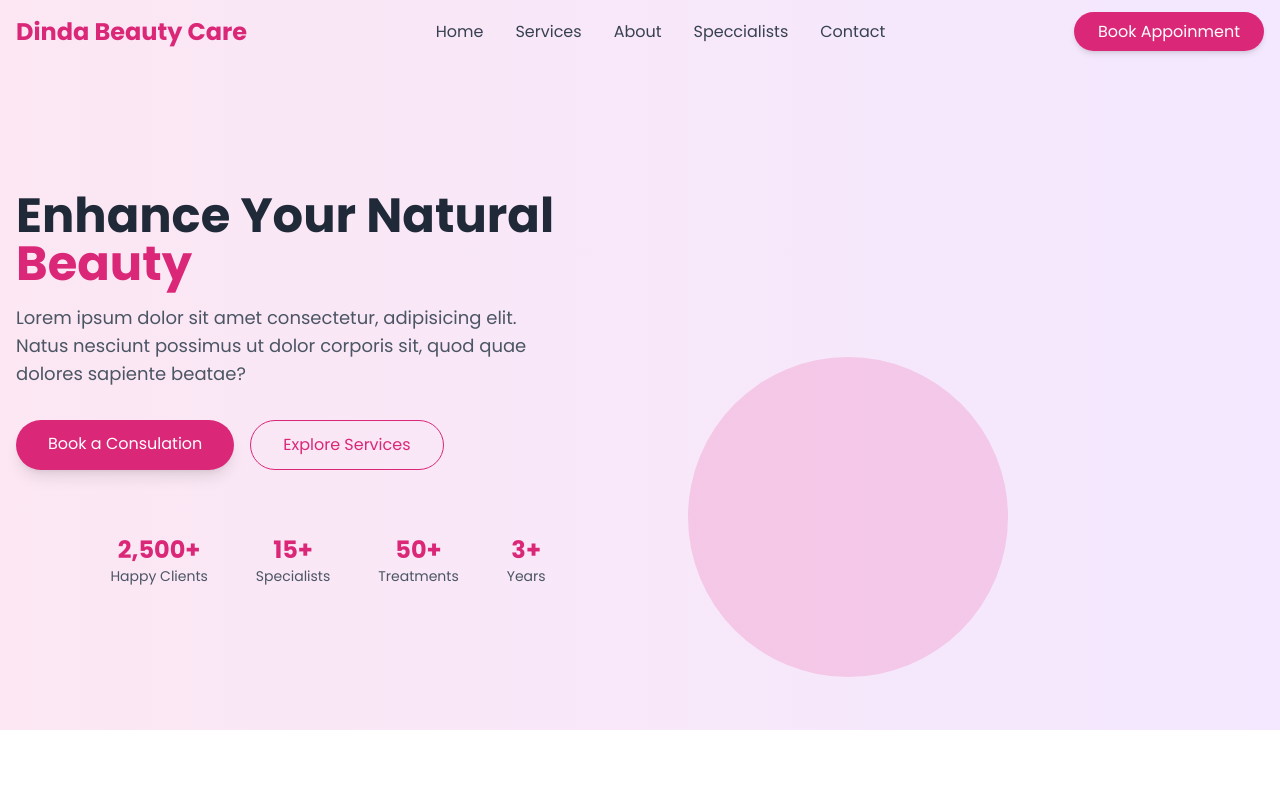
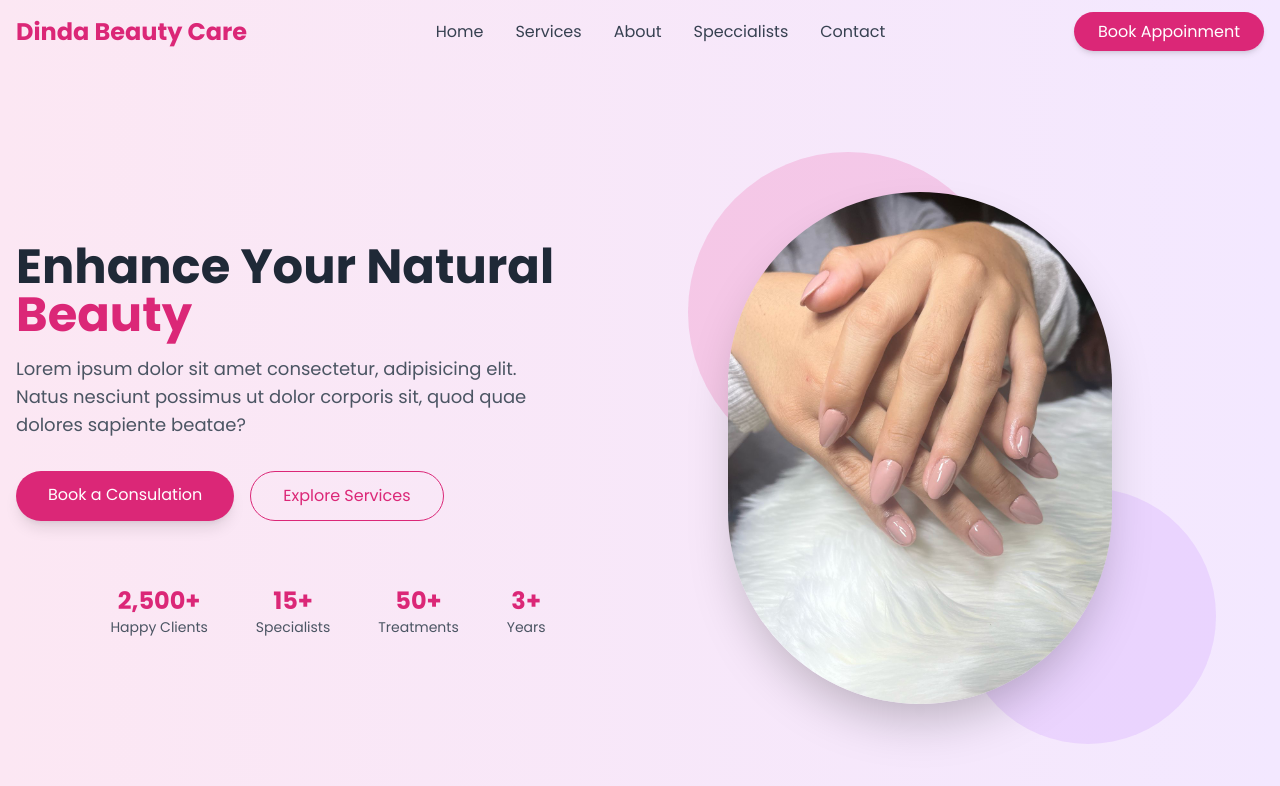
Before and after one commit to yudisdev/clinic-web, a React (Vite) app: page / in a window 1280 px wide. Shown: the top 786 px of the page. Built offline with nearby package versions, Linux system fonts and the light colour scheme.

Commit message:
update hero section

```diff
--- a/src/components/Hero.jsx
+++ b/src/components/Hero.jsx
@@ -1,4 +1,4 @@
-import React from 'react'
+import heroo from '../assets/Heroo.jpg'
 
 const Hero = () => {
     const stats = [
@@ -47,9 +47,18 @@ const Hero = () => {
                 </div>
                 <figure className='md:w-1/2 flex justify-center'>
                     <div className='relative w-full max-w-md'>
-                        <span className='bg-pink-500 rounded-full w-80 h-80 absolute -top-10 -left-10 opacity-20'>
-
+                        <span className='bg-pink-500 rounded-full w-80 h-80 absolute -top-10 -left-10 opacity-20'
+                        aria-hidden='true'>
                         </span>
+                        <span className='bg-purple-400 rounded-full w-64 h-64 absolute -bottom-10 -right-10 opacity-20'
+                        aria-hidden='true'>
+                        </span>
+                        <img src={heroo} alt="cosmetic treatment"
+                        className='relative z-10 rounded-full shadow-2xl w-full max-w-xs md:max-w-sm object-cover'
+                        width='400'
+                        height='400'
+                        loading='eager'
+                        />
 
                     </div>
                 </figure>
```
